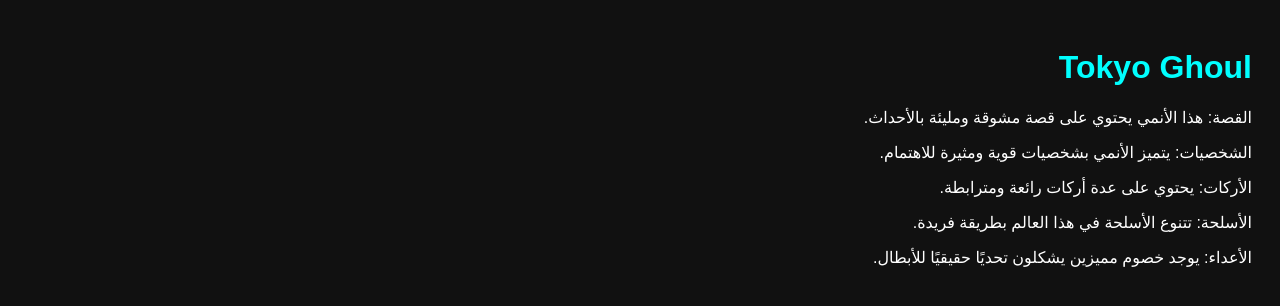
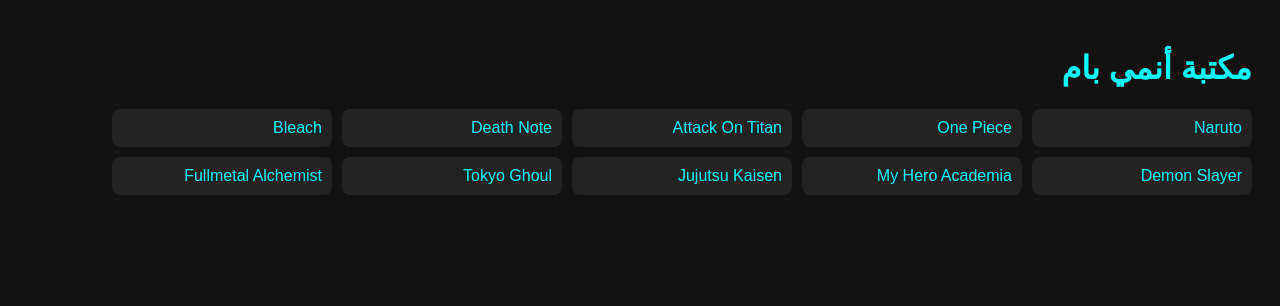
Before and after one commit to omarrr249/anime-omar, a plain HTML site: page index.html in a window 1280 px wide. Drawn offline with Linux system fonts and the light colour scheme.

Commit message:
Add files via upload

```diff
--- a/index.html
+++ b/index.html
@@ -2,19 +2,28 @@
 <html lang="ar" dir="rtl">
 <head>
   <meta charset="UTF-8" />
-  <title>Tokyo Ghoul</title>
+  <title>Anime Baam</title>
   <style>
     body { font-family: Arial; background: #111; color: #fff; padding: 20px; }
     h1 { color: #00ffff; }
-    p { margin-bottom: 10px; }
+    .anime-list { display: flex; flex-wrap: wrap; gap: 10px; }
+    .anime { background: #222; padding: 10px; border-radius: 8px; width: 200px; }
+    .anime a { color: #00ffff; text-decoration: none; }
   </style>
 </head>
 <body>
-  <h1>Tokyo Ghoul</h1>
-  <p>القصة: هذا الأنمي يحتوي على قصة مشوقة ومليئة بالأحداث.</p>
-  <p>الشخصيات: يتميز الأنمي بشخصيات قوية ومثيرة للاهتمام.</p>
-  <p>الأركات: يحتوي على عدة أركات رائعة ومترابطة.</p>
-  <p>الأسلحة: تتنوع الأسلحة في هذا العالم بطريقة فريدة.</p>
-  <p>الأعداء: يوجد خصوم مميزين يشكلون تحديًا حقيقيًا للأبطال.</p>
+  <h1>مكتبة أنمي بام</h1>
+  <div class="anime-list">
+<div class="anime"><a href="anime/naruto/index.html">Naruto</a></div>
+<div class="anime"><a href="anime/one-piece/index.html">One Piece</a></div>
+<div class="anime"><a href="anime/attack-on-titan/index.html">Attack On Titan</a></div>
+<div class="anime"><a href="anime/death-note/index.html">Death Note</a></div>
+<div class="anime"><a href="anime/bleach/index.html">Bleach</a></div>
+<div class="anime"><a href="anime/demon-slayer/index.html">Demon Slayer</a></div>
+<div class="anime"><a href="anime/my-hero-academia/index.html">My Hero Academia</a></div>
+<div class="anime"><a href="anime/jujutsu-kaisen/index.html">Jujutsu Kaisen</a></div>
+<div class="anime"><a href="anime/tokyo-ghoul/index.html">Tokyo Ghoul</a></div>
+<div class="anime"><a href="anime/fullmetal-alchemist/index.html">Fullmetal Alchemist</a></div>
+  </div>
 </body>
 </html>
```
